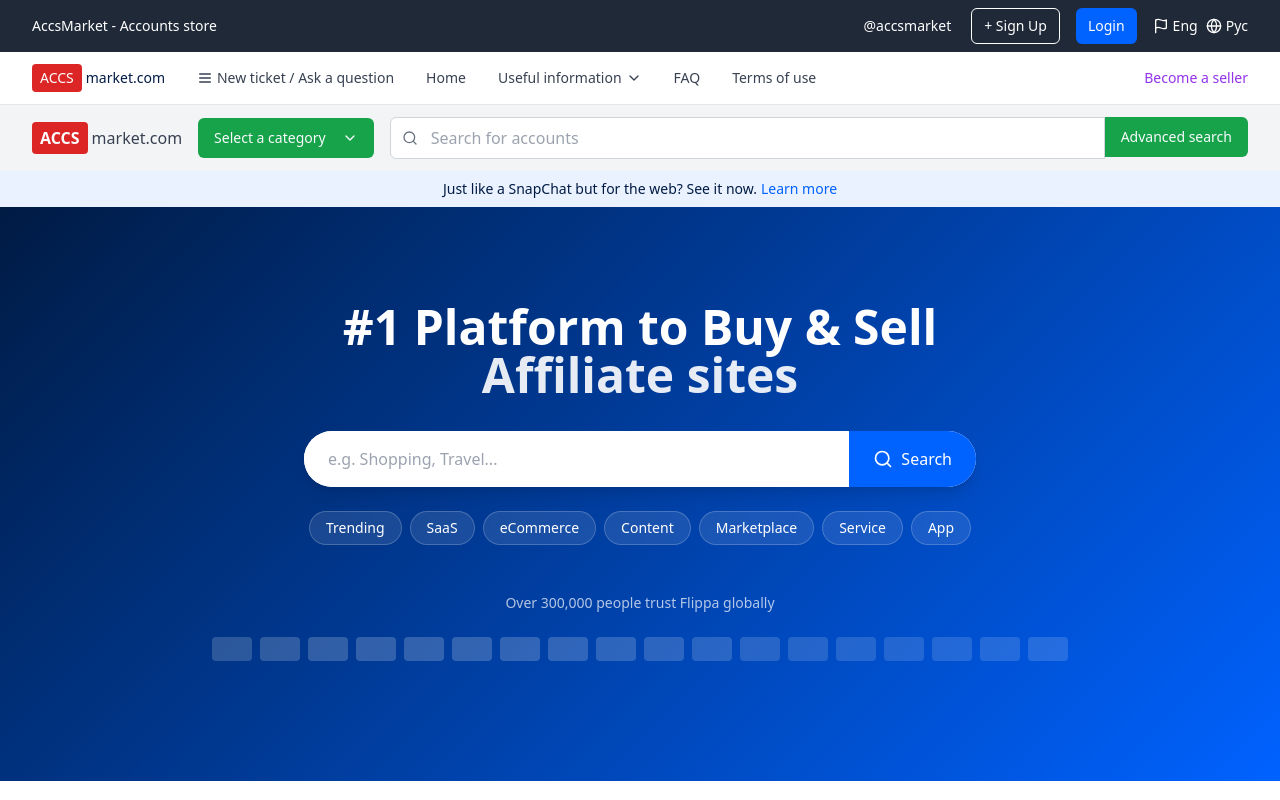
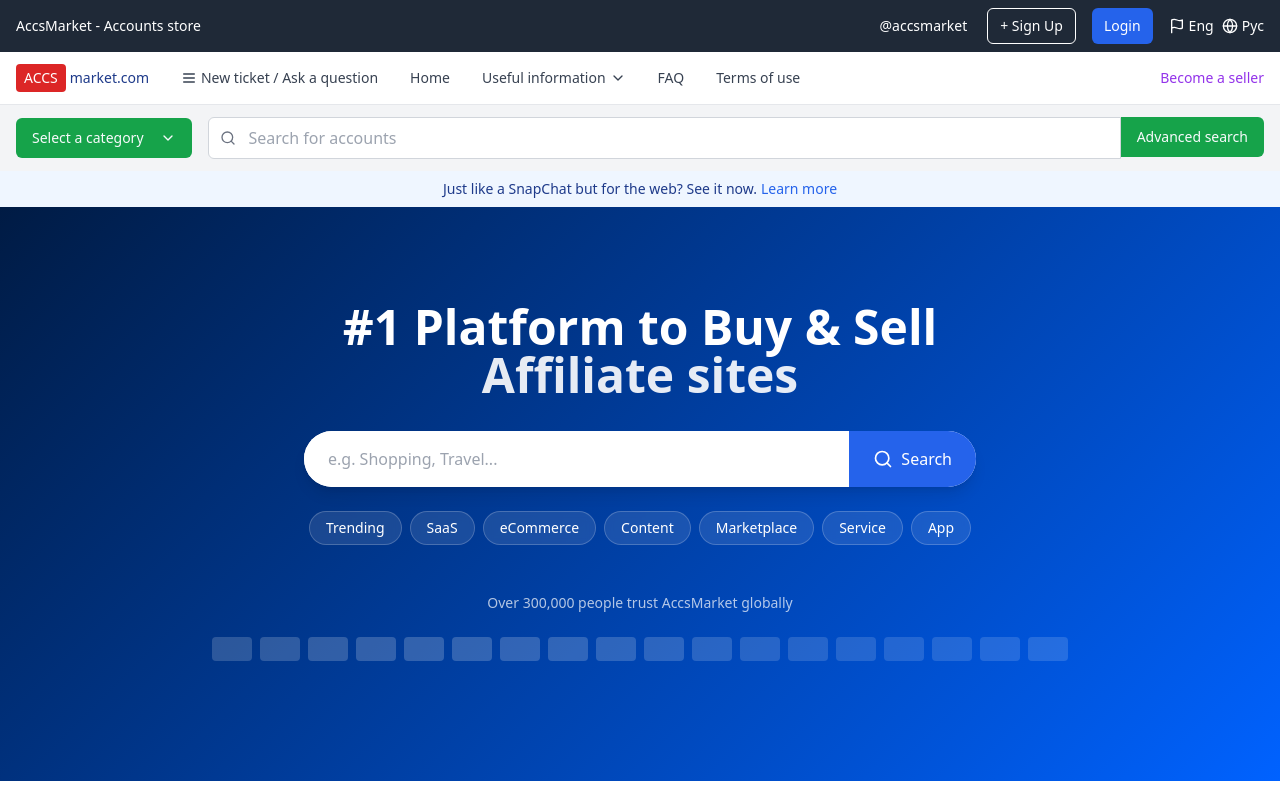
Before and after one commit to ndeen17/seamless-syntax-site, a React (Vite) app: page / in a window 1280 px wide. Shown: the top 800 px of the page. Built offline with nearby package versions, Linux system fonts and the light colour scheme.

Commit message:
Fix header and update branding
- Corrected issues in the header component.
- Replaced "Flippa" with "AccsMarket" throughout the codebase.
- Removed duplicate logo.

```diff
--- a/src/components/Footer.tsx
+++ b/src/components/Footer.tsx
@@ -1,4 +1,3 @@
-
 import React from 'react';
 import { ChevronRight } from 'lucide-react';
 import { Button } from "@/components/ui/button";
@@ -119,7 +118,7 @@ const Footer = () => {
         <div className="grid md:grid-cols-6 gap-8">
           <div className="md:col-span-2">
             <a href="/" className="block mb-4">
-              <span className="text-2xl font-bold text-flippa-navy">Flippa.</span>
+              <span className="text-2xl font-bold text-flippa-navy">AccsMarket.</span>
             </a>
             <p className="text-gray-600 text-sm mb-4">
               The #1 platform to buy and sell online businesses, trusted by over 3 million entrepreneurs.
@@ -186,7 +185,7 @@ const Footer = () => {
 
         {/* Bottom copyright */}
         <div className="mt-12 pt-6 border-t border-gray-200 flex flex-col md:flex-row justify-between">
-          <p className="text-sm text-gray-500">&copy; 2023 Flippa.com Pty Ltd. All rights reserved.</p>
+          <p className="text-sm text-gray-500">&copy; 2023 AccsMarket.com Pty Ltd. All rights reserved.</p>
           <div className="mt-4 md:mt-0 flex space-x-4">
             <a href="#" className="text-sm text-gray-500 hover:text-flippa-blue">Privacy Policy</a>
             <a href="#" className="text-sm text-gray-500 hover:text-flippa-blue">Terms of Service</a>
--- a/src/components/Header.tsx
+++ b/src/components/Header.tsx
@@ -8,7 +8,7 @@ const Header = () => {
     <header className="w-full bg-white">
       {/* Top dark navbar */}
       <div className="bg-gray-800 text-white py-2">
-        <div className="container-custom flex items-center justify-between">
+        <div className="container mx-auto px-4 flex items-center justify-between">
           <div className="text-sm">
             <span>AccsMarket - Accounts store</span>
           </div>
@@ -22,7 +22,7 @@ const Header = () => {
               <span className="text-sm">+ Sign Up</span>
             </Button>
 
-            <Button size="sm" className="bg-flippa-blue hover:bg-blue-700 text-white">
+            <Button size="sm" className="bg-blue-600 hover:bg-blue-700 text-white">
               <span className="text-sm">Login</span>
             </Button>
 
@@ -42,41 +42,41 @@ const Header = () => {
 
       {/* Middle navigation */}
       <div className="border-b border-gray-200">
-        <div className="container-custom py-3">
+        <div className="container mx-auto px-4 py-3">
           <nav className="flex items-center justify-between">
             <div className="flex items-center space-x-8">
-              <a href="#" className="flex items-center text-flippa-navy">
+              <a href="#" className="flex items-center text-blue-900">
                 <span className="text-sm font-medium flex items-center">
                   <span className="bg-red-600 text-white px-2 py-1 rounded mr-1">ACCS</span>
                   market.com
                 </span>
               </a>
 
-              <a href="#" className="text-sm font-medium text-gray-700 hover:text-flippa-blue flex items-center">
+              <a href="#" className="text-sm font-medium text-gray-700 hover:text-blue-600 flex items-center">
                 <Menu className="h-4 w-4 mr-1" />
                 New ticket / Ask a question
               </a>
 
-              <a href="#" className="text-sm font-medium text-gray-700 hover:text-flippa-blue">
+              <a href="#" className="text-sm font-medium text-gray-700 hover:text-blue-600">
                 Home
               </a>
 
               <div className="relative group">
-                <button className="flex items-center text-sm font-medium text-gray-700 hover:text-flippa-blue">
+                <button className="flex items-center text-sm font-medium text-gray-700 hover:text-blue-600">
                   Useful information <ChevronDown className="ml-1 h-4 w-4" />
                 </button>
-                <div className="absolute left-0 mt-2 w-48 rounded-md shadow-lg py-1 bg-white ring-1 ring-black ring-opacity-5 focus:outline-none opacity-0 invisible group-hover:opacity-100 group-hover:visible transition-all duration-300">
+                <div className="absolute left-0 mt-2 w-48 rounded-md shadow-lg py-1 bg-white ring-1 ring-black ring-opacity-5 focus:outline-none opacity-0 invisible group-hover:opacity-100 group-hover:visible transition-all duration-300 z-10">
                   <a href="#" className="block px-4 py-2 text-sm text-gray-700 hover:bg-gray-100">Guides</a>
                   <a href="#" className="block px-4 py-2 text-sm text-gray-700 hover:bg-gray-100">Resources</a>
                   <a href="#" className="block px-4 py-2 text-sm text-gray-700 hover:bg-gray-100">Help</a>
                 </div>
               </div>
 
-              <a href="#" className="text-sm font-medium text-gray-700 hover:text-flippa-blue">
+              <a href="#" className="text-sm font-medium text-gray-700 hover:text-blue-600">
                 FAQ
               </a>
 
-              <a href="#" className="text-sm font-medium text-gray-700 hover:text-flippa-blue">
+              <a href="#" className="text-sm font-medium text-gray-700 hover:text-blue-600">
                 Terms of use
               </a>
             </div>
@@ -92,15 +92,8 @@ const Header = () => {
 
       {/* Search bar section */}
       <div className="bg-gray-100 py-3">
-        <div className="container-custom flex items-center justify-between">
+        <div className="container mx-auto px-4 flex items-center">
           <div className="flex items-center space-x-4 w-full">
-            <div className="flex-none">
-              <div className="flex items-center">
-                <div className="bg-red-600 text-white px-2 py-1 font-bold rounded mr-1">ACCS</div>
-                <span className="text-gray-700">market.com</span>
-              </div>
-            </div>
-
             <div className="relative flex-none">
               <Button variant="default" className="bg-green-600 hover:bg-green-700 flex items-center">
                 <span>Select a category</span>
@@ -117,7 +110,7 @@ const Header = () => {
                   <input
                     type="text"
                     placeholder="Search for accounts"
-                    className="w-full pl-10 pr-3 py-2 rounded-l-md border border-gray-300 focus:outline-none focus:ring-1 focus:ring-flippa-blue"
+                    className="w-full pl-10 pr-3 py-2 rounded-l-md border border-gray-300 focus:outline-none focus:ring-1 focus:ring-blue-600"
                   />
                 </div>
                 <Button className="bg-green-600 hover:bg-green-700 rounded-l-none">
@@ -130,9 +123,9 @@ const Header = () => {
       </div>
 
       {/* Blue Banner */}
-      <div className="bg-flippa-lightBlue py-2 text-center text-sm">
-        <span className="text-flippa-navy">Just like a SnapChat but for the web? See it now.</span>
-        <a href="#" className="ml-1 text-flippa-blue hover:underline font-medium">Learn more</a>
+      <div className="bg-blue-50 py-2 text-center text-sm">
+        <span className="text-blue-900">Just like a SnapChat but for the web? See it now.</span>
+        <a href="#" className="ml-1 text-blue-600 hover:underline font-medium">Learn more</a>
       </div>
     </header>
   );
--- a/src/components/Hero.tsx
+++ b/src/components/Hero.tsx
@@ -5,7 +5,7 @@ import { Search } from 'lucide-react';
 const Hero = () => {
   return (
     <div className="bg-hero-pattern text-white">
-      <div className="container-custom py-16 md:py-24">
+      <div className="container mx-auto px-4 py-16 md:py-24">
         <div className="max-w-4xl mx-auto text-center animate-fade-in">
           <h1 className="text-3xl md:text-5xl font-bold mb-4">
             #1 Platform to Buy & Sell
@@ -21,7 +21,7 @@ const Hero = () => {
                 placeholder="e.g. Shopping, Travel..."
                 className="flex-grow px-6 py-4 text-gray-800 focus:outline-none"
               />
-              <button className="bg-flippa-blue hover:bg-blue-700 text-white px-6 py-4 transition-colors duration-300 flex items-center">
+              <button className="bg-blue-600 hover:bg-blue-700 text-white px-6 py-4 transition-colors duration-300 flex items-center">
                 <Search className="h-5 w-5" />
                 <span className="ml-2">Search</span>
               </button>
@@ -55,7 +55,7 @@ const Hero = () => {
 
           {/* Payment methods */}
           <div className="mt-12 mb-4">
-            <p className="text-sm text-white/70 mb-4">Over 300,000 people trust Flippa globally</p>
+            <p className="text-sm text-white/70 mb-4">Over 300,000 people trust AccsMarket globally</p>
             <div className="flex justify-center space-x-2 overflow-x-auto py-2">
               {Array.from({ length: 18 }).map((_, i) => (
                 <div key={i} className="h-6 w-10 bg-white/20 rounded-sm animate-pulse-light" style={{ animationDelay: `${i * 0.1}s` }}></div>
```
